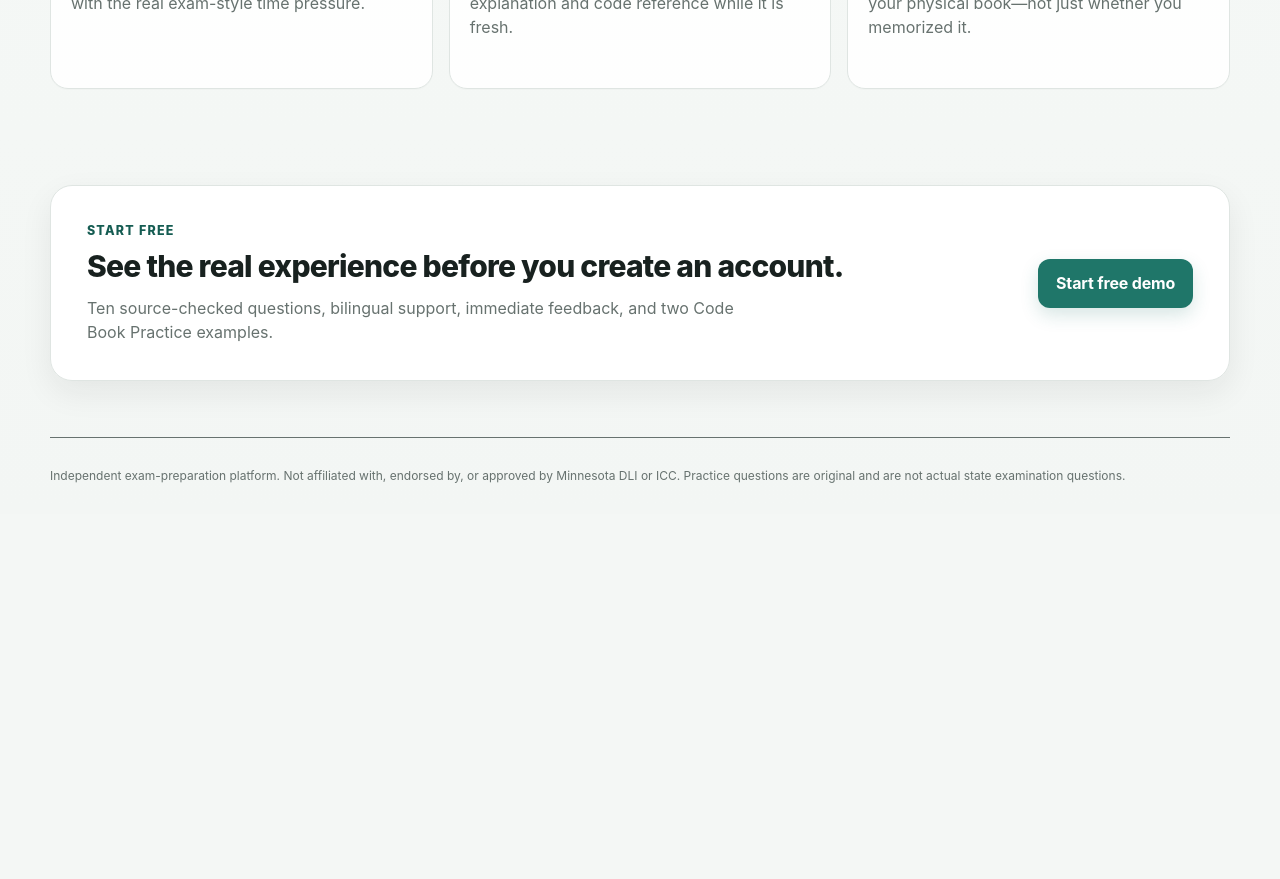
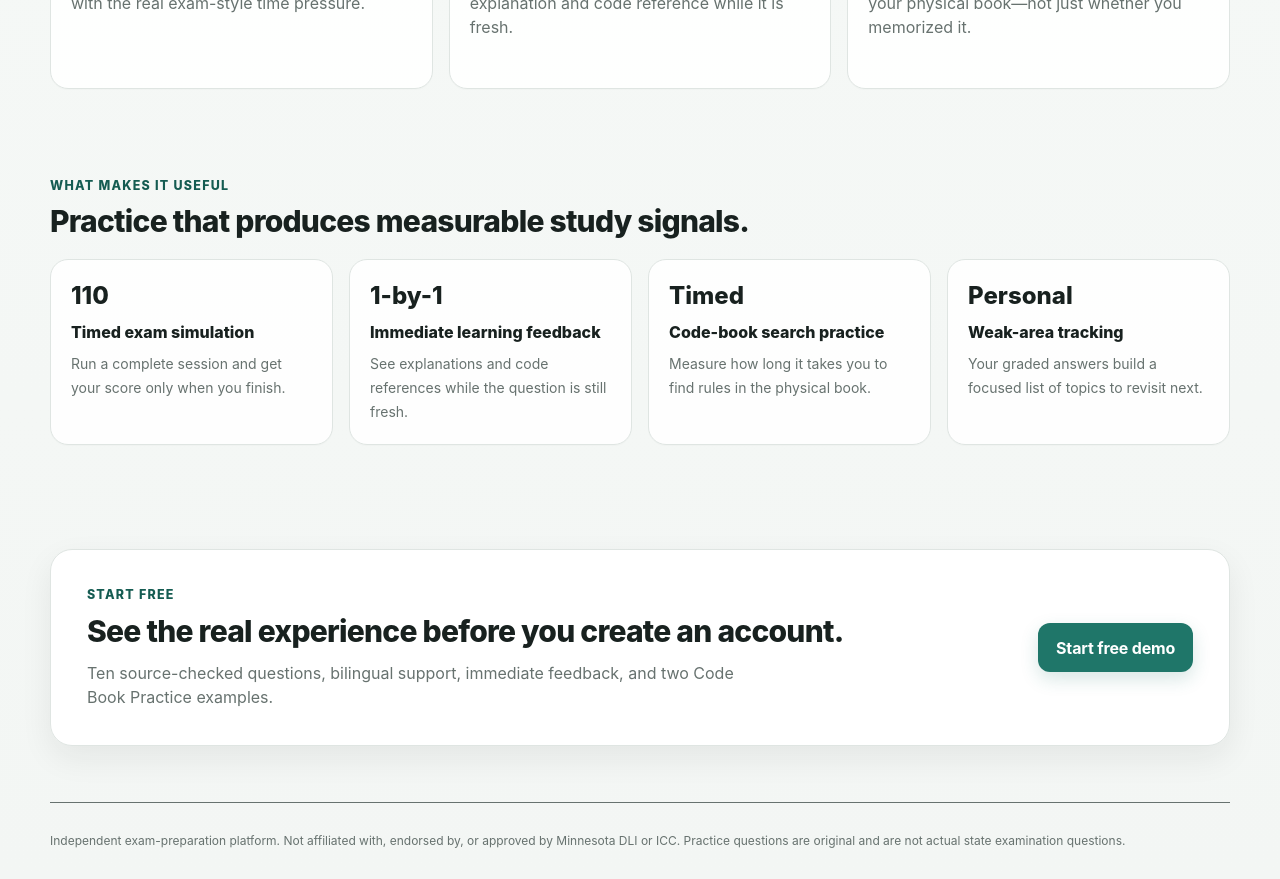
Before and after one commit to wordisstuff/exam, a Next.js app: page / in a window 1280 px wide. Shown: the part 1020-1899 px from the top of the page. Before the commit the page ends 1534 px from the top, so only its background shows below. Built offline with nearby package versions, Linux system fonts and the light colour scheme.

Commit message:
Highlight measurable study value on landing page

```diff
--- a/app/page.tsx
+++ b/app/page.tsx
@@ -118,6 +118,35 @@ export default function Home() {
           </div>
         </section>
 
+        <section className="app-shell py-8 md:py-12">
+          <div className="mb-5">
+            <p className="eyebrow">What makes it useful</p>
+            <h2 className="mt-2 text-2xl font-extrabold tracking-tight md:text-3xl">Practice that produces measurable study signals.</h2>
+          </div>
+          <div className="grid gap-4 md:grid-cols-2 lg:grid-cols-4">
+            <article className="card">
+              <p className="text-2xl font-extrabold">110</p>
+              <h3 className="mt-2 font-extrabold">Timed exam simulation</h3>
+              <p className="muted mt-2 text-sm leading-6">Run a complete session and get your score only when you finish.</p>
+            </article>
+            <article className="card">
+              <p className="text-2xl font-extrabold">1-by-1</p>
+              <h3 className="mt-2 font-extrabold">Immediate learning feedback</h3>
+              <p className="muted mt-2 text-sm leading-6">See explanations and code references while the question is still fresh.</p>
+            </article>
+            <article className="card">
+              <p className="text-2xl font-extrabold">Timed</p>
+              <h3 className="mt-2 font-extrabold">Code-book search practice</h3>
+              <p className="muted mt-2 text-sm leading-6">Measure how long it takes you to find rules in the physical book.</p>
+            </article>
+            <article className="card">
+              <p className="text-2xl font-extrabold">Personal</p>
+              <h3 className="mt-2 font-extrabold">Weak-area tracking</h3>
+              <p className="muted mt-2 text-sm leading-6">Your graded answers build a focused list of topics to revisit next.</p>
+            </article>
+          </div>
+        </section>
+
         <section className="app-shell py-10 md:py-14">
           <div className="card-elevated grid gap-7 p-7 md:grid-cols-[1fr_auto] md:items-center md:p-9">
             <div>
```
